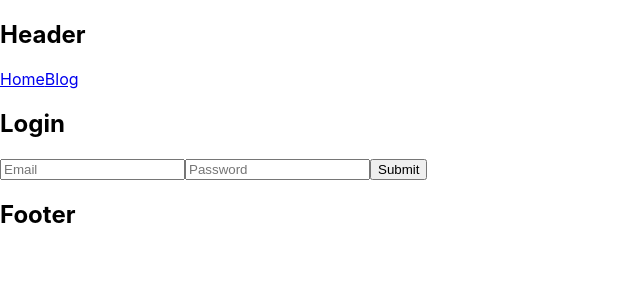
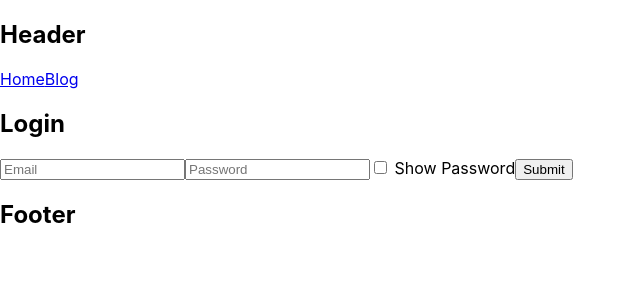
Before and after one commit to yusuf-khan-swd/legal-network-client, a React (Create React App) app: page /login in a window 1280 px wide. Shown: the top 300 px of the page, without its empty margins (0-640 px from the left). Built offline with nearby package versions, Linux system fonts and the light colour scheme; no server answers.

Commit message:
added showPassword

```diff
--- a/src/Pages/Logins/Login.js
+++ b/src/Pages/Logins/Login.js
@@ -1,10 +1,11 @@
-import React, { useContext } from 'react';
+import React, { useContext, useState } from 'react';
 import { useForm } from 'react-hook-form';
 import toast from 'react-hot-toast';
 import { AuthContext } from '../../contexts/AuthProvider/AuthProvider';
 
 const Login = () => {
   const { logIn } = useContext(AuthContext);
+  const [showPassword, setShowPassword] = useState(false);
 
   const { register, handleSubmit } = useForm();
 
@@ -22,12 +23,18 @@ const Login = () => {
       })
   };
 
+  const handleShowPassword = event => {
+    const isChecked = (event.target.checked);
+    setShowPassword(isChecked);
+  };
+
   return (
     <div>
       <h2>Login</h2>
       <form onSubmit={handleSubmit(onSubmit)}>
         <input {...register('email')} type="email" placeholder='Email' />
-        <input {...register('password')} type="password" placeholder='Password' />
+        <input {...register('password')} type={`${showPassword ? 'text' : 'password'}`} placeholder='Password' />
+        <input type="checkbox" onClick={handleShowPassword} id='showPass' /> <label htmlFor='showPass'>Show Password</label>
         <input type="submit" />
       </form>
     </div>
--- a/src/Pages/Logins/Register.js
+++ b/src/Pages/Logins/Register.js
@@ -1,10 +1,11 @@
-import React, { useContext } from 'react';
+import React, { useContext, useState } from 'react';
 import { useForm } from 'react-hook-form';
 import toast from 'react-hot-toast';
 import { AuthContext } from '../../contexts/AuthProvider/AuthProvider';
 
 const Register = () => {
   const { createUser, addUserProfile } = useContext(AuthContext);
+  const [showPassword, setShowPassword] = useState(false);
 
   const { register, handleSubmit } = useForm();
 
@@ -20,7 +21,7 @@ const Register = () => {
         const user = result.user;
         console.log(user);
         handleAddUserProfile(name, photoURL);
-        toast.success('Register is successful!!!');
+        toast.success('Registration is successful!!!');
       })
       .catch(err => {
         console.error('error: ', err);
@@ -42,6 +43,11 @@ const Register = () => {
       })
   };
 
+  const handleShowPassword = event => {
+    const isChecked = (event.target.checked);
+    setShowPassword(isChecked);
+  };
+
   return (
     <div>
       <h2>Register</h2>
@@ -49,8 +55,9 @@ const Register = () => {
         <input {...register('name')} type="text" placeholder='Full Name' />
         <input {...register('photoURL')} type="text" placeholder='Photo URL' />
         <input {...register('email')} type="email" placeholder='Email' />
-        <input {...register('password')} type="password" placeholder='Password' />
-        <input {...register('confirm')} type="password" placeholder='Confirm Password' />
+        <input {...register('password')} type={`${showPassword ? 'text' : 'password'}`} placeholder='Password' />
+        <input {...register('confirm')} type={`${showPassword ? 'text' : 'password'}`} placeholder='Confirm Password' />
+        <input type="checkbox" onClick={handleShowPassword} id='showPass' /> <label htmlFor='showPass'>Show Password</label>
         <input type="submit" />
       </form>
     </div>
```
